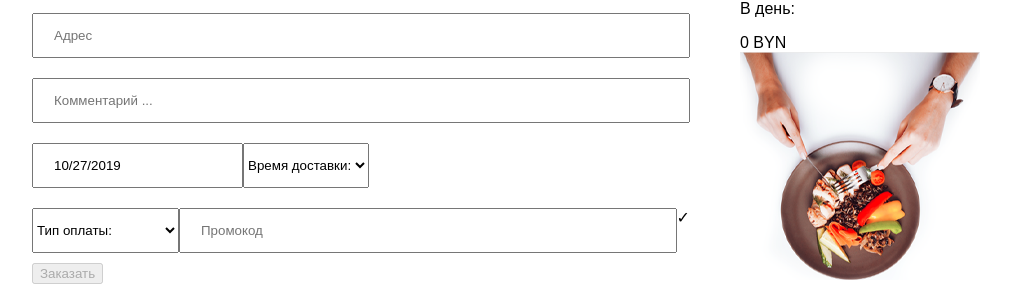
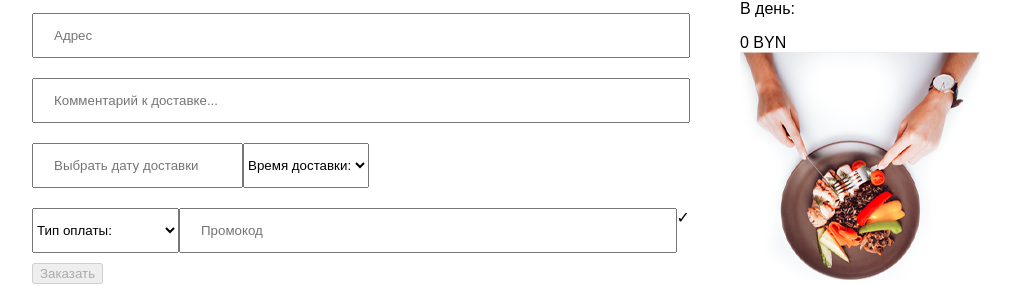
Before and after one commit to MrLittlewell/react-cart, a React (Vite) app: page / in a window 1280 px wide. Shown: the part 213-499 px from the top of the page, without its empty margins (18-1029 px from the left). Built offline with nearby package versions, Linux system fonts and the light colour scheme.

Commit message:
modal date picker for phone

```diff
--- a/src/components/Form/Form.jsx
+++ b/src/components/Form/Form.jsx
@@ -17,8 +17,8 @@ class Form extends React.Component {
       value: undefined,
       sale: null,
       inputValue: '',
-      startDate: currentHour < 12 ? subDays(new Date(), -1) : subDays(new Date(), -2),
-      setStartDate: new Date(),
+      startDate: null,
+      setStartDate: currentHour < 12 ? subDays(new Date(), -1) : subDays(new Date(), -2),
       showPromoInfo: false,
       showPromo: false,
     }
@@ -58,7 +58,8 @@ class Form extends React.Component {
         } else {
           setConst.setState({
             showPromoInfo: true,
-            showPromo: false});
+            showPromo: false
+          });
         }
       }
     }
@@ -92,16 +93,28 @@ class Form extends React.Component {
             </div>
             <div className="form-group">
               <input type="text" name="address" placeholder="Адрес" id="cart-address" defaultValue="" required />
-              <input type="text" name="comment" placeholder="Комментарий ... " id="comment" defaultValue="" required />
+              <input type="text" name="comment" placeholder="Комментарий к доставке... " id="comment" defaultValue="" required />
             </div>
             <div className="form-group double">
+              {window.innerWidth >= 960 ?
                 <DatePicker
                   name="date"
                   selected={this.state.startDate}
                   onChange={date => this.handleDateChange(date)}
-                minDate={subDays(new Date(), -2)}
+                  minDate={this.state.setStartDate}
                   locale="ru"
+                  placeholderText="Выбрать дату доставки"
+                /> :
+                <DatePicker
+                  name="date"
+                  selected={this.state.startDate}
+                  onChange={date => this.handleDateChange(date)}
+                  minDate={this.state.setStartDate}
+                  locale="ru"
+                  withPortal
+                  placeholderText="Выбрать дату доставки"
                 />
+              }
               <div className="input-field second-select">
                 <select name="delivery" className="browser-default" required onChange={this.handleChange}>
                   <option value="#" disabled selected hidden>Время доставки:</option>
@@ -133,7 +146,7 @@ class Form extends React.Component {
             </div>
             <input type="text" name="price" defaultValue={getPercent} id="cart-price" />
             <input type="text" name="day" defaultValue={getDay} id="day-plan" />
-            <button type="submit" className="cart__order-button" disabled={ price === 0 ? true : false}>Заказать</button>
+            <button type="submit" className="cart__order-button" disabled={price === 0 ? true : false}>Заказать</button>
           </form></div>
           <div className="order-info-area">
             <div className="info-area z-depth-4">
@@ -144,7 +157,7 @@ class Form extends React.Component {
               {getPercent === 0 ? 0 + ' BYN' : <p><span>{getPercent / integetDay}</span> BYN</p>}
               {showPromoInfo ? (
                 showPromo ?
-                <p className="promo-true">Приминён промокод на {sale}%!</p>:
+                  <p className="promo-true">Приминён промокод на {sale}%!</p> :
                   <p className="promo-false">Неверный промокод</p>
               ) : null}
             </div>
```
Also changed, not shown: package.json (+4 -3 lines), 1 other file (tests, documents, lock files or other folders). Lines whose indentation alone changed are shown as unchanged.
